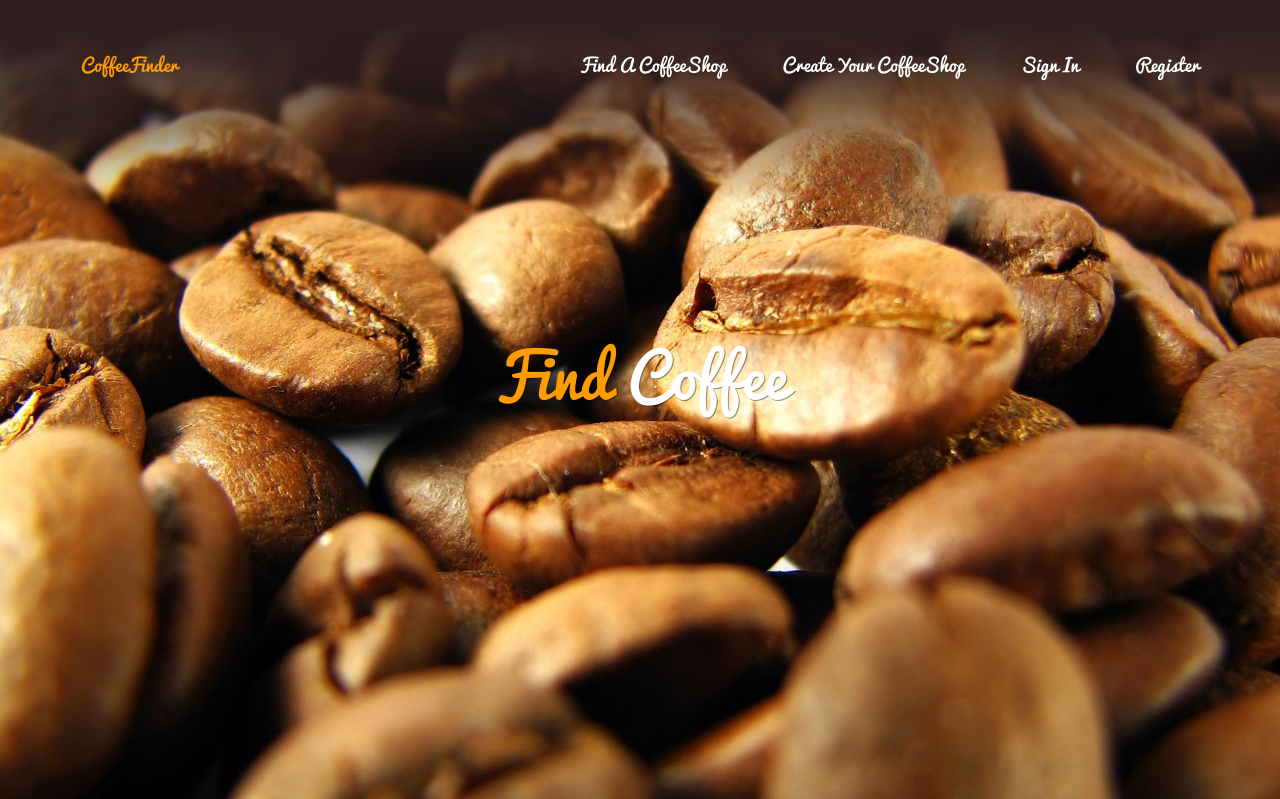
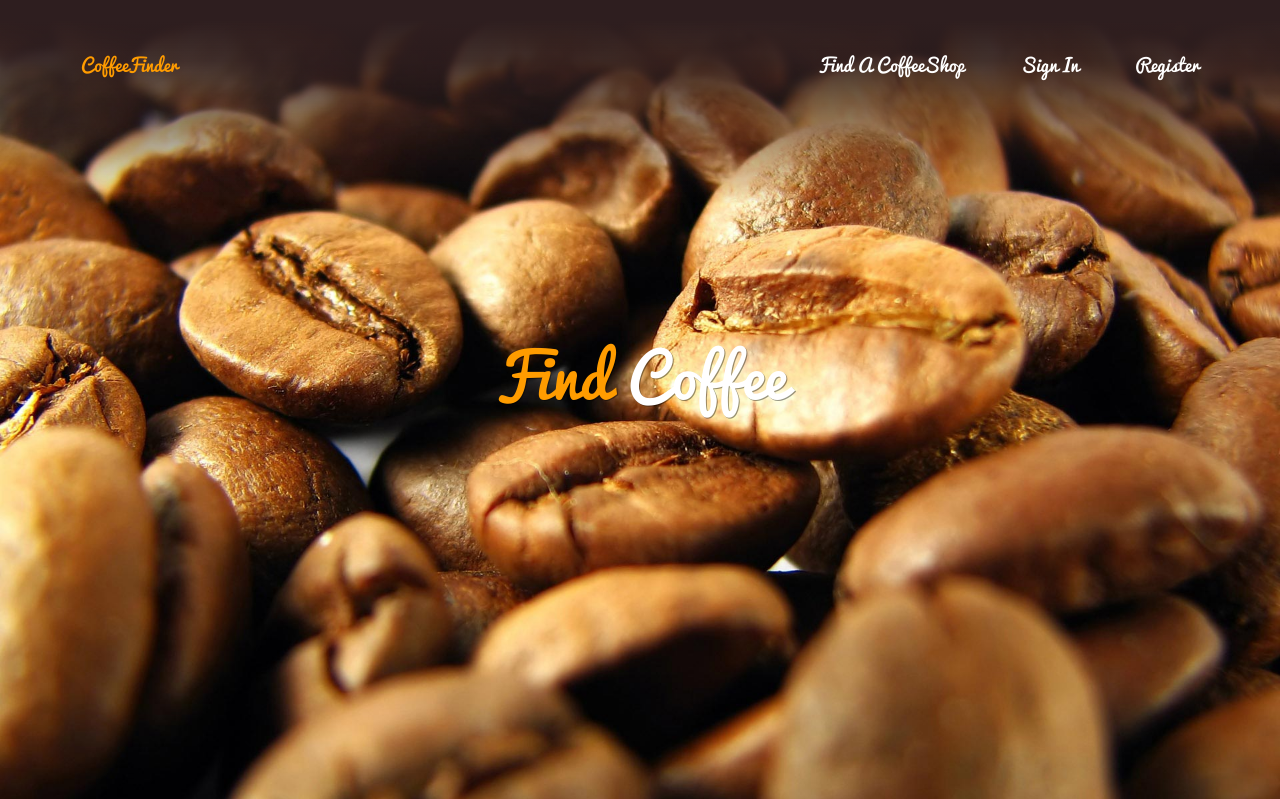
Before and after one commit to ahmedetefy/KodokyojinCoffeeFinder, a Django app: page /CoffeeFinderApp/ in a window 1280 px wide. Shown: the top 799 px of the page. Run offline with Django 3.2, Linux system fonts and the light colour scheme; parts of the project's set-up code (start-up, migrations or seed data) failed here and were passed over; some libraries are stand-ins or nearby versions.

Commit message:
S35 is done

```diff
--- a/CoffeeFinder/templates/CoffeeFinderApp/index.html
+++ b/CoffeeFinder/templates/CoffeeFinderApp/index.html
@@ -34,10 +34,10 @@
               <ul class="site-navigation">
                 <li><a href="/CoffeeFinderApp/page_list/">Find A CoffeeShop</a>
                 </li>
-                <li><a href="/CoffeeFinderApp/shopSubscribe" data-toggle="dropdown" class="dropdown-toggle">Create Your CoffeeShop</a>
-                </li>
                 {% if user.is_authenticated %}
                 <li><a href="/CoffeeFinderApp/logout/">Logout</a></li>
+                  <li><a href="/CoffeeFinderApp/shopSubscribe" data-toggle="dropdown" class="dropdown-toggle">Create Your CoffeeShop</a>
+                </li>
                 {% else %}
                 <li><a href="/CoffeeFinderApp/login/">Sign In</a></li>
                 <li><a href="/CoffeeFinderApp/register/">Register</a></li>
```
Also changed, not shown: CoffeeFinder/db.sqlite3, 12 other files.
